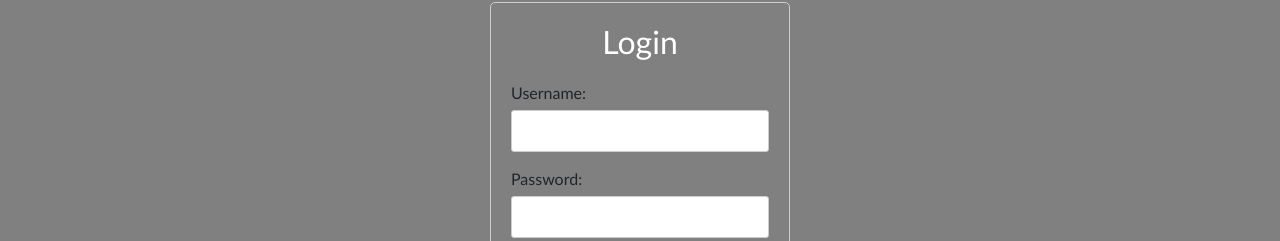
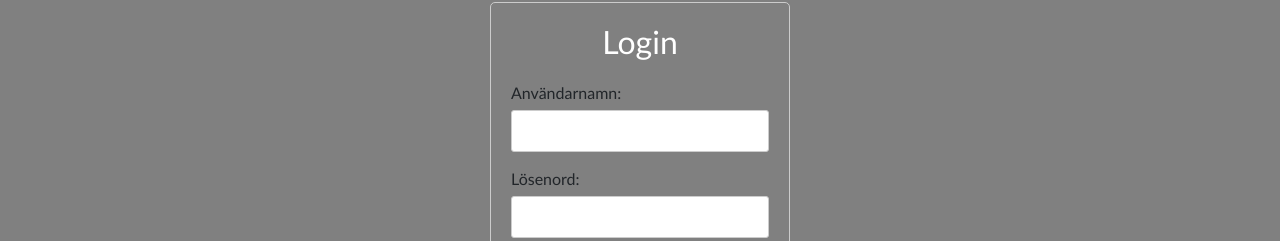
Before and after one commit to r0binsahin/sushi_restaurant, a React (Vite) app in the folder fed22s-therestaurant/: page /login in a window 1280 px wide. Shown: the part 303-544 px from the top of the page. Built offline with nearby package versions, Linux system fonts and the light colour scheme; a web font is replaced by a local one.

Commit message:
(feat): logout

```diff
--- a/fed22s-therestaurant/src/components/Login.tsx
+++ b/fed22s-therestaurant/src/components/Login.tsx
@@ -6,6 +6,7 @@ import { useNavigate } from "react-router";
 const Login = () => {
   const [username, setUsername] = useState("");
   const [password, setPassword] = useState("");
+  const [inputError, setInputError] = useState(false);
 
   const navigate = useNavigate();
 
@@ -13,11 +14,15 @@ const Login = () => {
     e.preventDefault();
 
     try {
-      await AuthService.login(username, password).then(() => {
-        navigate("/admin");
+      if (username === "" || password === "") {
+        setInputError(true);
+      } else {
+        await AuthService.login(username, password).then(() => {
+          navigate("/admin");
 
-        window.location.reload();
-      });
+          window.location.reload();
+        });
+      }
     } catch (error) {
       console.log(error);
     }
@@ -25,12 +30,11 @@ const Login = () => {
 
   return (
     <div className="wrapper">
-      {" "}
       <div className="login-container">
         <h2>Login</h2>
         <form>
           <div className="form-group">
-            <label htmlFor="username">Username:</label>
+            <label htmlFor="username">Användarnamn:</label>
             <input
               type="text"
               id="username"
@@ -39,7 +43,7 @@ const Login = () => {
             />
           </div>
           <div className="form-group">
-            <label htmlFor="password">Password:</label>
+            <label htmlFor="password">Lösenord:</label>
             <input
               type="password"
               id="password"
@@ -47,6 +51,11 @@ const Login = () => {
               onChange={(e) => setPassword(e.target.value)}
             />
           </div>
+          {inputError && (
+            <p style={{ color: "yellow" }}>
+              Du måste ange användarnamn och lösenord!
+            </p>
+          )}
           <button type="button" onClick={(e: FormEvent) => handleLogin(e)}>
             Login
           </button>
--- a/fed22s-therestaurant/src/services/auth.service.ts
+++ b/fed22s-therestaurant/src/services/auth.service.ts
@@ -14,8 +14,10 @@ const login = async (username: string, password: string) => {
             JSON.stringify(response.data.token)
           );
         }
+        console.log(response.data.message);
 
-        return response.data;
+        if (response.data.message) return response.data.message;
+        else return response.data;
       });
   } catch (error) {
     console.log(error);
```
